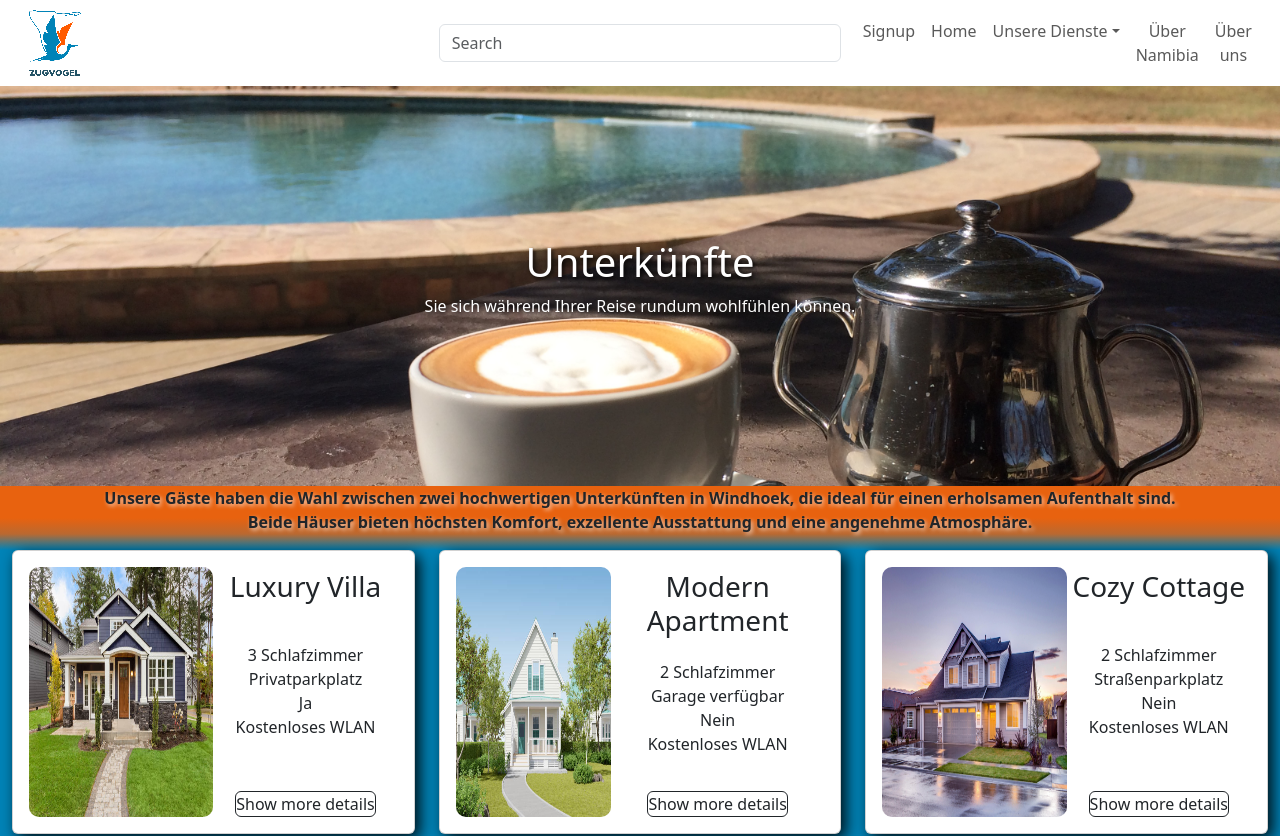
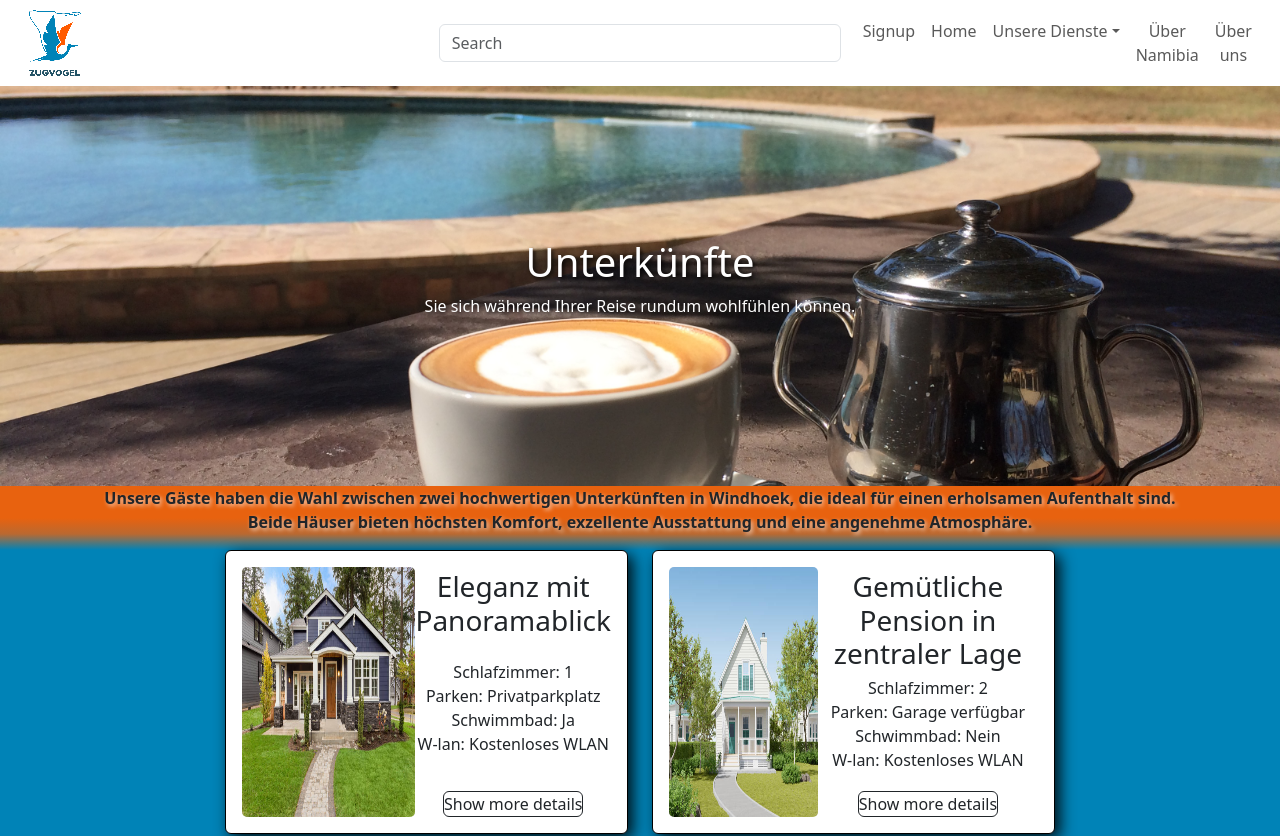
Before and after one commit to Inotila/Zug-Vogel, a React (Create React App) app in the folder frontend/: page /Unterkunft in a window 1280 px wide. Shown: the top 836 px of the page. Built offline with nearby package versions, Linux system fonts and the light colour scheme.

Commit message:
Added stlye to cards and text for amnesties

```diff
--- a/frontend/src/components/accommodation/accommodation.tsx
+++ b/frontend/src/components/accommodation/accommodation.tsx
@@ -9,26 +9,18 @@ import AccommodationCard from './accommodationCard';
 
 const accommodations = [
   {
-    title: "Luxury Villa",
+    title: "Eleganz mit Panoramablick",
     image: house1,
-    bedRooms: "3 Schlafzimmer",
+    bedRooms: "1",
     garge: "Privatparkplatz",
     pool: "Ja",
     wifi: "Kostenloses WLAN",
   },
   {
-    title: "Modern Apartment",
+    title: "Gemütliche Pension in zentraler Lage",
     image: house2,
-    bedRooms: "2 Schlafzimmer",
+    bedRooms: "2",
     garge: "Garage verfügbar",
-    pool: "Nein",
-    wifi: "Kostenloses WLAN",
-  },
-  {
-    title: "Cozy Cottage",
-    image: house3,
-    bedRooms: "2 Schlafzimmer",
-    garge: "Straßenparkplatz",
     pool: "Nein",
     wifi: "Kostenloses WLAN",
   },
--- a/frontend/src/components/accommodation/accommodationCard.tsx
+++ b/frontend/src/components/accommodation/accommodationCard.tsx
@@ -21,10 +21,10 @@ const AccommodationCard: React.FC<AccommodationCardProps> = ({ title, image, bed
                 <div className="accommodation-content flex-fill d-flex flex-column align-items-center text-center">
                     <h3 className="card-title accommodation-card-title">{title}</h3>
                     <ul className='accommodation-amenities-list'>
-                        <li>{bedRooms}</li>
-                        <li>{garge}</li>
-                        <li>{pool}</li>
-                        <li>{wifi}</li>
+                        <li>Schlafzimmer: {bedRooms}</li>
+                        <li>Parken: {garge}</li>
+                        <li>Schwimmbad: {pool}</li>
+                        <li>W-lan: {wifi}</li>
                     </ul>
                     <Link to="/accommodation-details" className="btn accommodation-details-btn btn-outline-dark">
                         Show more details
--- a/frontend/src/components/accommodation/assets/css/accommodationCard.css
+++ b/frontend/src/components/accommodation/assets/css/accommodationCard.css
@@ -1,11 +1,10 @@
 .accommodation-card {
     width: 100%;
-    /* max-width: 350px; */
-    border: 1px solid black;
+    border: 1px solid black !important;
     background: white;
+    border: 2px solid black;
     border-radius: 10px;
     box-shadow: 5px 5px 15px rgba(0, 0, 0, 0.9);
-    padding: 0px;
     display: flex;
     flex-direction: column;
     align-items: center;
@@ -19,15 +18,13 @@
 }
 /* card image */
 .accommodation-card-image-container{
-    width: 50%;
     object-fit:contain;
 }
 
 .accommodation-image {
     max-width: 100%;
     height: 250px;
-
-    border-radius: 10px;
+    border-radius: 5px;
 }
 
 /* content */
```
